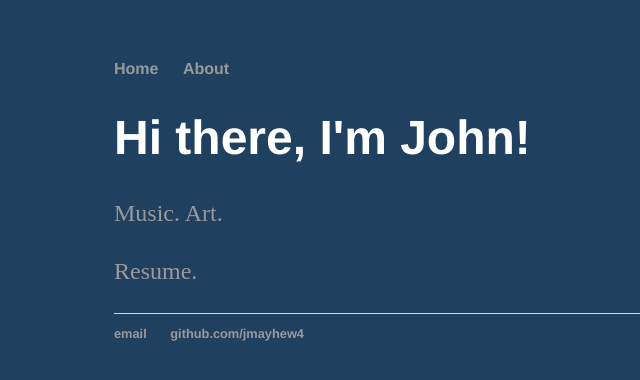
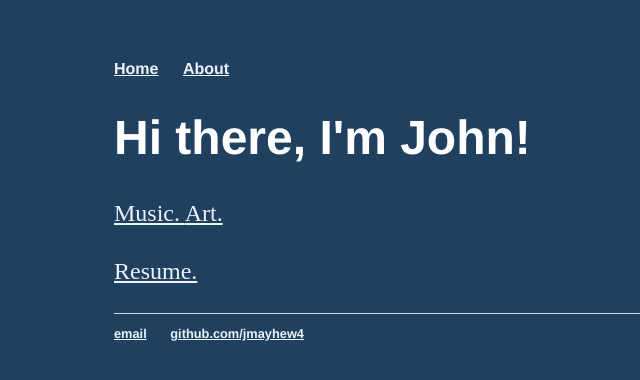
Before and after one commit to jmayhew4/jmayhew4.github.io, a Jekyll site: the page built from index.html, in a window 1280 px wide. Shown: the top 380 px of the page, without its empty margins (78-718 px from the left). Built offline with Jekyll 4.4.1, drawn with Linux system fonts in a browser that asks for light colours.

Commit message:
Update main.css
more color stuff

```diff
--- a/css/main.css
+++ b/css/main.css
@@ -14,8 +14,8 @@ nav ul li, footer ul li {
     margin-right: 20px;
 }
 a {
-    text-decoration: none;
-    color: #999;
+    text-decoration: underline;
+    color: #ecf2f9;
 }
 a:hover {
     text-decoration: underline;
```
